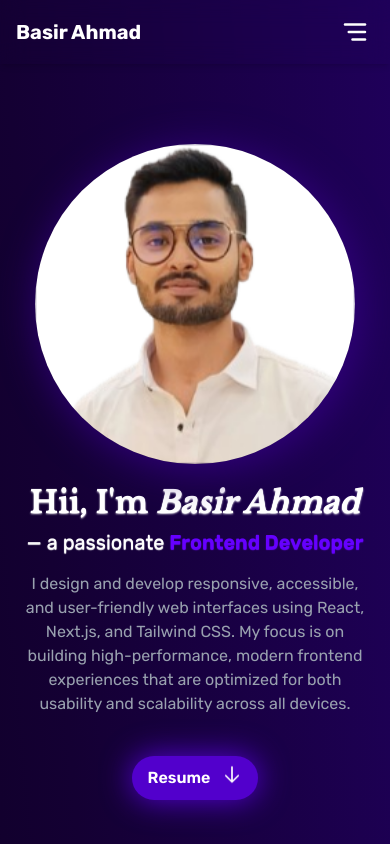
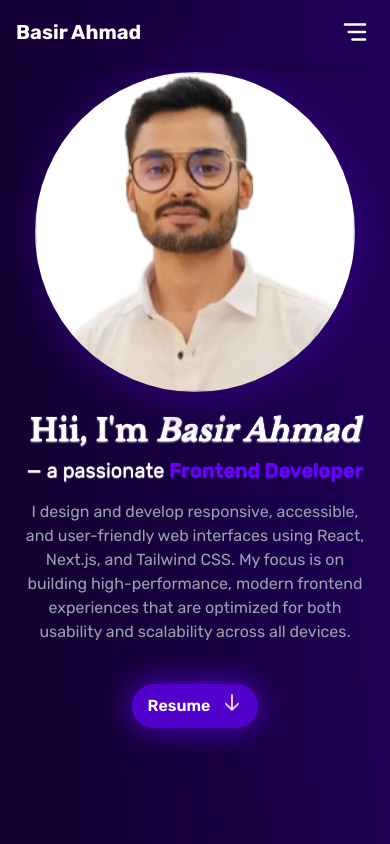
Before and after one commit to thebeliever1812/personal-portfolio, a Next.js app: page / in a window 390 px wide. Shown: the top 844 px of the page. Built offline with nearby package versions, Linux system fonts and the light colour scheme.

Commit message:
Update HeroSection: adjust padding for improved layout consistency

```diff
--- a/app/components/HomePageSections/HeroSection.tsx
+++ b/app/components/HomePageSections/HeroSection.tsx
@@ -17,7 +17,7 @@ const rubik = Rubik({
 
 const HeroSection: React.FC = () => {
     return (
-        <section className="hero-section w-full min-h-screen rounded-lg px-4 flex flex-col md:flex-row-reverse gap-5 lg:gap-10 justify-start md:justify-center py-20 md:py-0 items-center">
+        <section className="hero-section w-full min-h-screen px-4 flex flex-col md:flex-row-reverse gap-5 lg:gap-10 justify-start md:justify-center mt-2 md:mt-0 items-center">
             <div className='profile-image w-full max-w-xs md:max-w-sm lg:max-w-md xl:max-w-lg aspect-square relative'>
                 <Image
                     src="/profile_picture.png"
```
